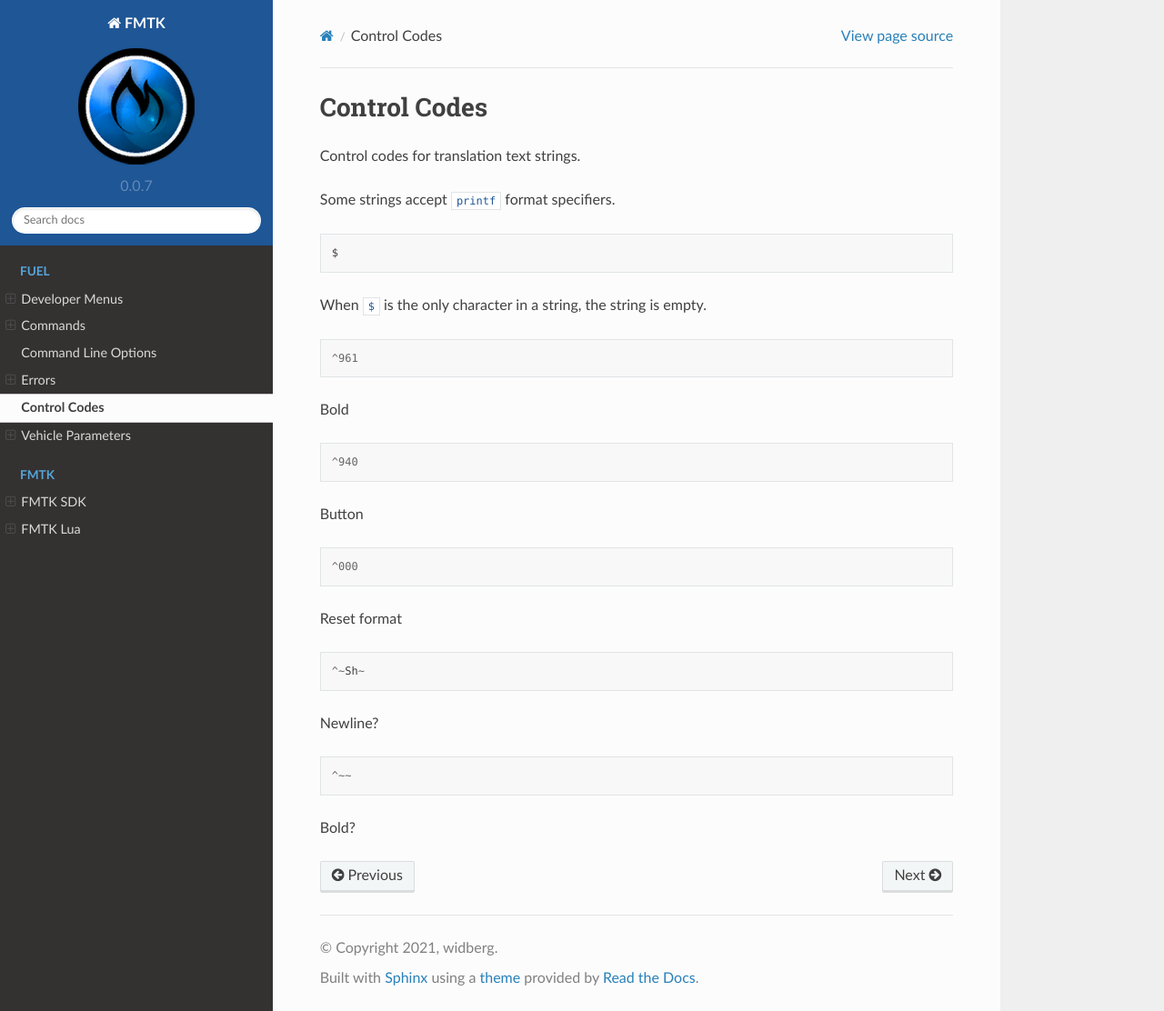
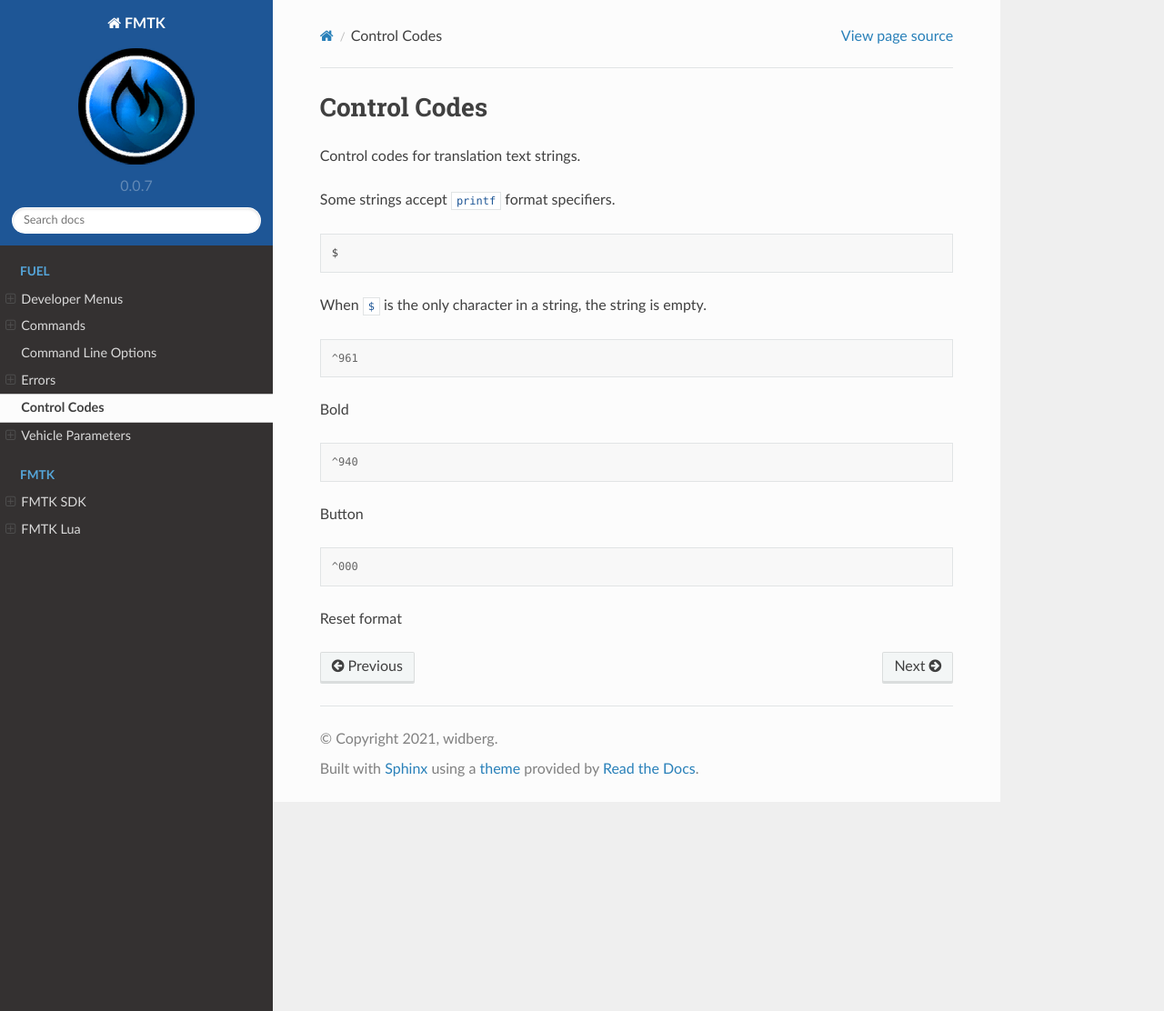
Before and after one commit to widberg/fmtk, a Sphinx documentation site: the page built from docs/source/fuelcontrolcodes.rst, in a window 1280 px wide and 1112 px high. Shown: the whole window at 91% size. Built offline with Sphinx 7.4.7 and the Read the Docs theme 2.0.0, drawn with Linux system fonts in a browser that asks for light colours.

```diff
--- a/docs/source/fuelcontrolcodes.rst
+++ b/docs/source/fuelcontrolcodes.rst
@@ -28,16 +28,3 @@
    ^000
 
 Reset format
-
-.. code-block:: c
-
-   ^~Sh~
-
-Newline?
-
-
-.. code-block:: c
-
-   ^~~
-
-Bold?
```
